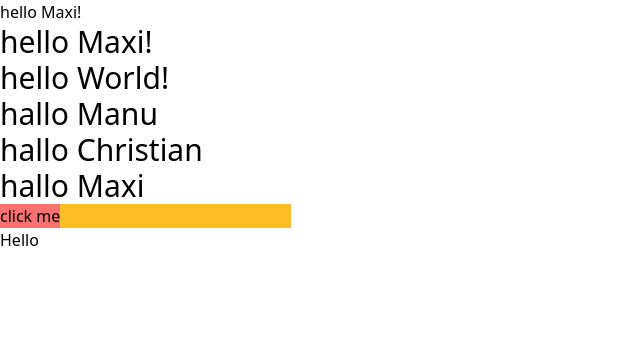
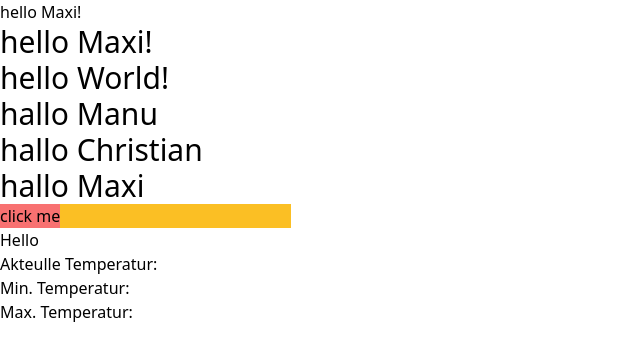
Before and after one commit to geyuqiu/angular, an Angular app: page / in a window 1280 px wide. Shown: the top 356 px of the page, without its empty margins (0-640 px from the left). Built offline with nearby package versions, Linux system fonts and the light colour scheme.

Commit message:
add weather dummy

```diff
--- a/src/app/app.component.html
+++ b/src/app/app.component.html
@@ -3,5 +3,6 @@
 <app-hello-list />
 <app-hello-click />
 <app-hello-input />
+<app-weather />
 
 <router-outlet />
--- a/src/app/app.component.ts
+++ b/src/app/app.component.ts
@@ -4,11 +4,12 @@ import { HelloComponent } from './components/hello/hello.component';
 import { HelloListComponent } from './components/hello-list/hello-list.component';
 import { HelloClickComponent } from './components/hello-click/hello-click.component';
 import { HelloInputComponent } from './components/hello-input/hello-input.component';
+import { WeatherComponent } from './components/weather/weather.component';
 
 @Component({
   selector: 'app-root',
   standalone: true,
-  imports: [RouterOutlet, HelloComponent, HelloListComponent, HelloClickComponent, HelloInputComponent],
+  imports: [RouterOutlet, HelloComponent, HelloListComponent, HelloClickComponent, HelloInputComponent, WeatherComponent],
   templateUrl: './app.component.html',
   styleUrl: './app.component.css'
 })
--- /dev/null
+++ b/src/app/components/weather/weather.component.html
@@ -0,0 +1,3 @@
+<p>Akteulle Temperatur: {{weather.temp}}</p>
+<p>Min. Temperatur: {{weather.temp_min}}</p>
+<p>Max. Temperatur: {{weather.temp_max}}</p>
--- /dev/null
+++ b/src/app/components/weather/weather.component.ts
@@ -0,0 +1,16 @@
+import { Component } from '@angular/core';
+import { Weather } from '../../models/weather';
+
+@Component({
+  selector: 'app-weather',
+  standalone: true,
+  imports: [],
+  templateUrl: './weather.component.html',
+  styleUrl: './weather.component.css'
+})
+export class WeatherComponent {
+  weather: Weather = {} as Weather;
+  private apiUrl = 'http://api.openweathermap.org/data/2.5/weather?q=Munich,de&units=metric&APPID=faf17d6bfe1477a97755d5134779e59c'
+
+
+}
--- /dev/null
+++ b/src/app/models/weather.ts
@@ -0,0 +1,5 @@
+export interface Weather {
+  temp: number;
+  temp_min: number;
+  temp_max: number;
+}
```
Also changed, not shown: src/app/components/weather/weather.component.css (added), 1 other file (tests, documents, lock files or other folders).
